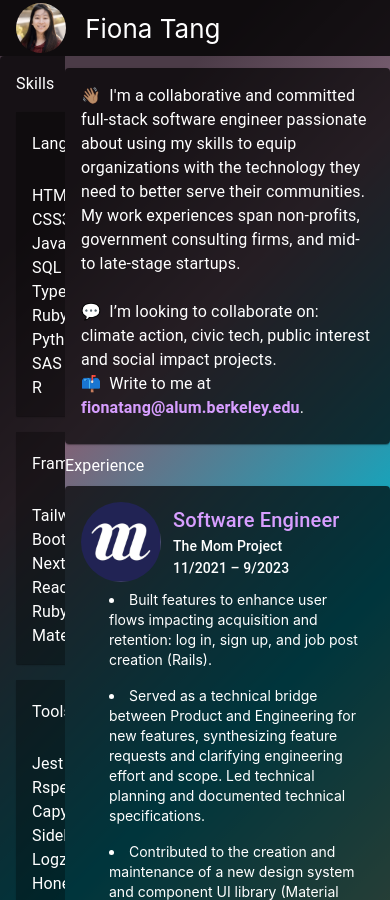
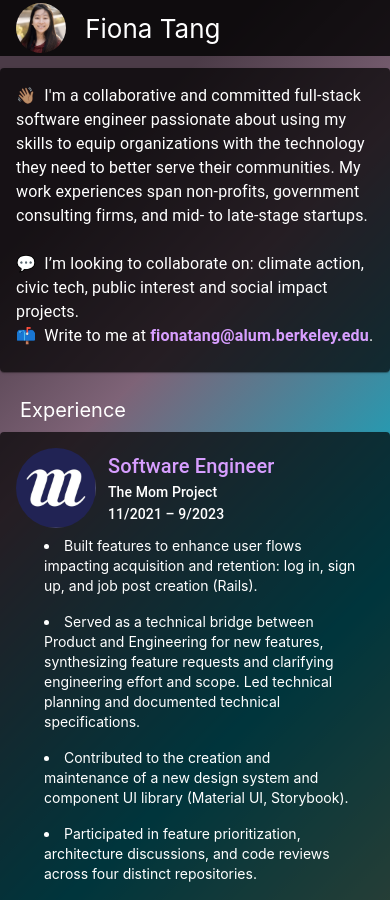
Before and after one commit to fionatagious/fiona.works, a Next.js app: page /resume in a window 390 px wide. Built offline with nearby package versions, Linux system fonts and the light colour scheme.

Commit message:
add ThemeProvider; responsiveness

```diff
--- a/components/accordion.js
+++ b/components/accordion.js
@@ -80,7 +80,7 @@ export default function SkillsAccordion() {
         }}
       >
         {/* <Grid item> */}
-        <Typography className="text-xl ml-5">Skills</Typography>
+        <Typography class="text-xl ml-5">Skills</Typography>
         {/* </Grid> */}
         {/* <Grid item>{doubleArrowUpIcon ? (<KeyboardDoubleArrowUp onClick={handleClick} sx={{ color: 'white', marginTop: '1.2rem', cursor: 'pointer' }} />) : (<KeyboardDoubleArrowDown onClick={handleClick} sx={{ color: 'white', marginTop: '1.2rem', cursor: 'pointer' }} />)}</Grid> */}
         {/* <Grid item><button onClick={handleClick}>Expand/Collapse</button></Grid> */}
--- a/pages/resume/index.js
+++ b/pages/resume/index.js
@@ -1,4 +1,6 @@
 import * as React from "react";
+import { ThemeProvider, createTheme } from "@mui/material/styles";
+
 import Container from "@mui/material/Container";
 import Grid from "@mui/material/Grid";
 import Typography from "@mui/material/Typography";
@@ -23,7 +25,18 @@ import utils from "/styles/utils.module.css";
 
 export default function Resume() {
   return (
-    <>
+    <ThemeProvider
+      theme={createTheme({
+        breakpoints: {
+          values: {
+            laptop: 1024,
+            tablet: 640,
+            mobile: 0,
+            desktop: 1280,
+          },
+        },
+      })}
+    >
       <Container
         fluid={true}
         disableGutters
@@ -52,23 +65,28 @@ export default function Resume() {
           />
           <h2 className={utils.fullNameText}>Fiona Tang</h2>
         </Toolbar>
-        <Grid container>
-          <Grid item xs={2} className="max-h-screen overflow-auto">
+        <Grid container class="flex flex-column xs:flex-row">
+          <Grid
+            item
+            xs={2}
+            className="hidden xs:flex xs:max-h-screen xs:overflow-auto"
+          >
             <Skills />
           </Grid>
           <Grid
             item
+            mobile={12}
             xs={10}
-            className="grid justify-center max-h-screen pb-3 overflow-auto"
+            className="grid justify-center max-h-screen pb-2 overflow-auto"
           >
             <Grid item xs={12}>
               <Overview className="min-h-full mt-3" />
             </Grid>
-
             <Grid item xs={12}>
               <Typography
                 sx={{ width: "100%" }}
-                className={utils.sectionHeadingText}
+                class="text-white text-xl pt-2 mt-2 ml-5"
+                // className={utils.sectionHeadingText}
               >
                 Experience
               </Typography>
@@ -79,26 +97,11 @@ export default function Resume() {
               <CMCard className="min-h-full" />
               <ACLUCard className="min-h-full" />
             </Grid>
-            {/*
-            <Grid item>
-            </Grid>
-
-            <Grid item>
-            </Grid>
-
-            <Grid item>
-            </Grid>
-
-            <Grid item>
-            </Grid>
-
-            <Grid item>
-            </Grid> */}
-
             <Grid item xs={12}>
               <Typography
                 sx={{ width: "100%" }}
-                className={utils.sectionHeadingText}
+                class="text-white text-xl pt-2 mt-2 ml-5"
+                // className={utils.sectionHeadingText}
               >
                 Education
               </Typography>
@@ -110,6 +113,6 @@ export default function Resume() {
           </Grid>
         </Grid>
       </Container>
-    </>
+    </ThemeProvider>
   );
 }
```
